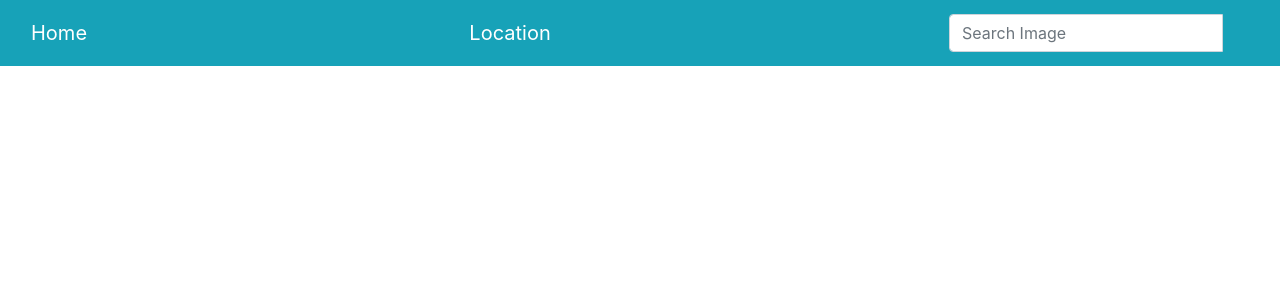
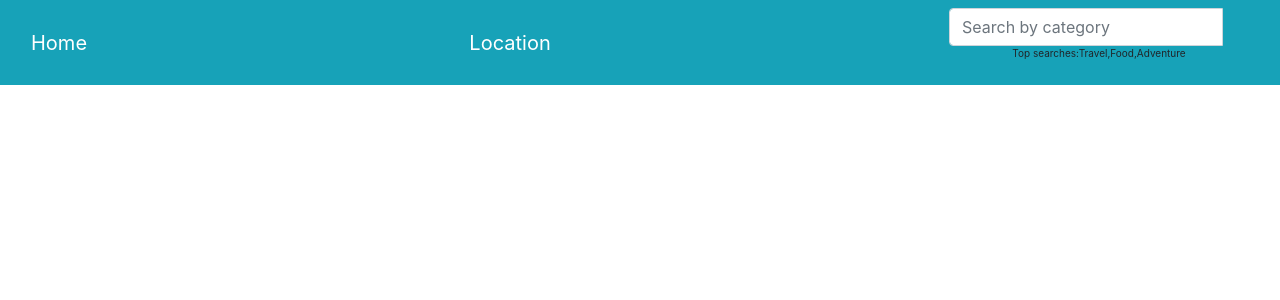
Before and after one commit to melodytowett/My-Gallery, a Django app: page / in a window 1280 px wide. Shown: the top 300 px of the page. Run offline with Django 4.2, Linux system fonts and the light colour scheme; data that the repository does not hold is empty; some libraries are stand-ins or nearby versions.

Commit message:
display images in card

```diff
--- a/photos/templates/index.html
+++ b/photos/templates/index.html
@@ -2,7 +2,7 @@
 <div class="container">
   {% for photo in photos %}
     <div class="row">
-       <div class="card" style="width: 30rem ">
+       <div class="card" style="width: 30rem ;display: flex; ">
         <div class="card-header text-center"> <b>{{photo.name}}</b> </div>
          <img src= {% if photo.my_image %} {{photo.my_image.url}} {%else%}#{% endif %} alt="Image" class="img-responsive card-img-top"style="height: 300px; width: 300px; margin-left: 50px; margin-top: 15px;" >
         <div class="card-body">
@@ -13,7 +13,7 @@
           </h5>
           </div>
            <div class="card-footer text-muted">
-            <input type="text" value=" {{my_image.url}} " id="myImage" />
+            <input type="text" value=" {{photo.id.url}} " id="myImage" />
             <button onclick="myFunction">Copy image</button>
           </div>
         </div>
--- a/photos/templates/navbar.html
+++ b/photos/templates/navbar.html
@@ -8,23 +8,24 @@
 <body>
 <nav class="navbar navbar-inverse bg-info">
   <div class="container-fluid">
-    <div class="navbar-header">
+    <div class="navbar-beand">
       <a class="navbar-brand text-white" href="{% url 'index' %}" >Home</a>
     </div>
     <div class="navbar-brand">
        <a class="navbar-brand text-white" href="{% url 'location_results' %}">Location</a>
     </div>
-        <form class="navbar-form" role="search" action="{% url 'search_results' %}">
-
+     <form class="navbar-form" role="search" action="{% url 'search_results' %}">
           <div class="input-group">
-            <input type="text" class="form-control" placeholder="Search Image" name="photo">
+            <input type="text" class="form-control" placeholder="Search by category " name="photo">
             <div class="input-group-btn">
               <button class="btn btn-default" type="submit"><i class="glyphicon glyphicon-search"></i></button>
             </div>
+          </div>
+          <p class="text-center" style="font-size: x-small">Top searches:Travel,Food,Adventure</p>
+        </form>
 
-          </div>
-        </form>
   </div>
+
 </nav>
 </body>
 </html>
--- a/photos/views.py
+++ b/photos/views.py
@@ -26,6 +26,7 @@ def location_results(request):
     ''''''
     location = Location.objects.all()
     photos = Image.current_images(location)
+
     return render(request,'all-photos/location.html', {"photos":photos,"location":location})
 
 def photo(request,photo_id):
```
